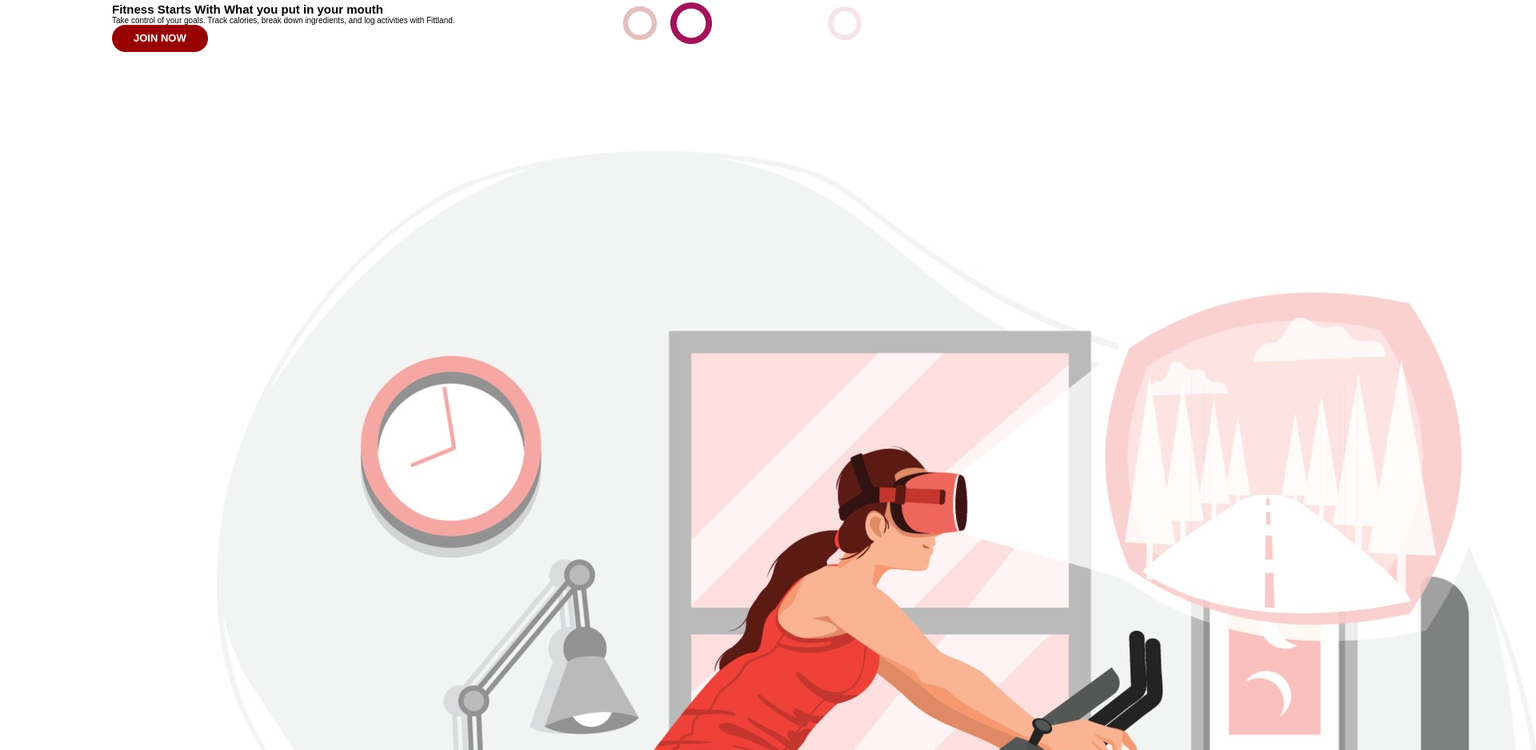
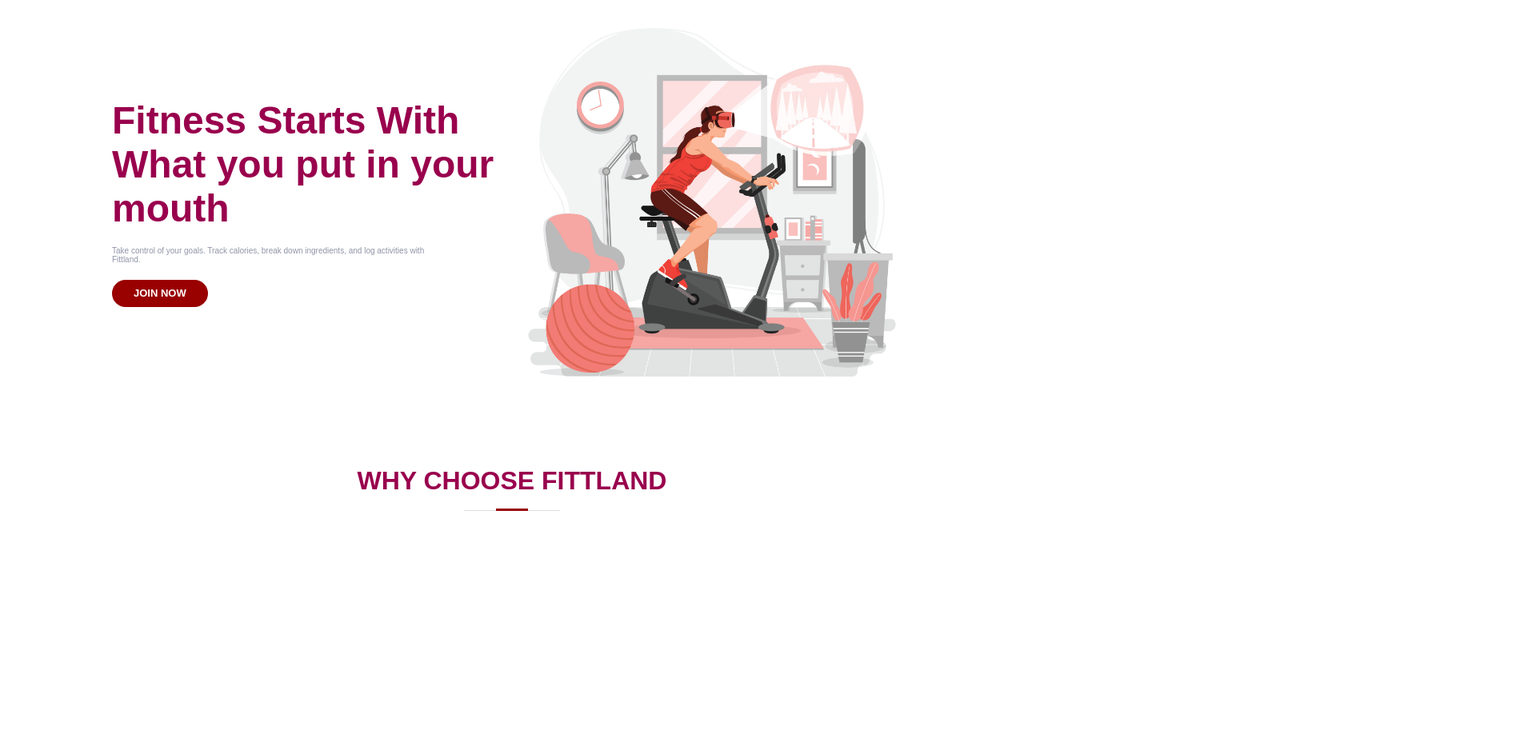
Before and after one commit to charlestakang/fitland_gym_website, a plain HTML site: page index.html in a window 1280 px wide. Shown: the part 259-1197 px from the top of the page at 80% size, 1920 px wide, since content can reach past the window. After the commit the page ends 959 px from the top, so only its background shows below. Drawn offline with Linux system fonts and the light colour scheme; a web font is replaced by a local one.

Commit message:
completed hero and started why select us

```diff
--- a/index.html
+++ b/index.html
@@ -5,7 +5,7 @@
     <meta http-equiv="X-UA-Compatible" content="IE=edge">
     <meta name="viewport" content="width=device-width, initial-scale=1.0">
     <link rel="stylesheet" href="style.css">
-   <link rel="shortcut icon" href="/images/favicon.png" type="image/x-icon">
+    <link rel="shortcut icon" href="/images/favicon.png" type="image/x-icon">
     <title>FitLand Gym</title>
 </head>
 <body class="index-body">
@@ -51,6 +51,15 @@
                 </div>
             </div>
         </section>
+
+        <!-- Why Choose us section -->
+        <section>
+            <div class="max-width">
+                <div class="section-title">
+                    <h2>Why Choose Fittland</h2>
+                </div>
+            </div>
+        </section>
     </main>
 </body>
 </html>
--- a/style.css
+++ b/style.css
@@ -1,16 +1,16 @@
 @import url('https://fonts.googleapis.com/css2?family=Be+Vietnam:wght@400;500;700&display=swap');
 
 /* General setup */
-:root{
+:root {
     --dark-red: #990000;
     --purple: #99004d;
     --dark-grayish-blue: #9095a7;
-    --very-dark-blue: rgb(29,30,37);
+    --very-dark-blue: rgb(29, 30, 37);
     --very-pale-red: #ffefeb;
     --very-light-gray: #fafafa;
 }
 
-*{
+* {
     padding: 0;
     margin: 0;
     font-family: 'Be Vietnam', sans-serif;
@@ -18,12 +18,12 @@
     list-style: none;
 }
 
-html{
+html {
     overflow-x: hidden;
     font-size: 10px;
 }
 
-.index-body{
+.index-body {
     background-color: #fff;
     background-image: url(/images/patternpad.svg);
     background-repeat: no-repeat;
@@ -31,25 +31,29 @@
     background-position: 90% 0%;
 }
 
-.max-width{
+.max-width {
     max-width: 1000px;
     margin: 0 auto;
     padding-top: 20px;
 }
 
-header{
+header {
     width: 100%;
     padding: 10px 0;
 }
 
-header .nav-wrapper{
+header .nav-wrapper {
     display: flex;
     align-items: center;
     justify-content: space-between;
     text-align: center;
 }
 
-nav a{
+p {
+    color: var(--dark-grayish-blue);
+}
+
+nav a {
     text-decoration: none;
     color: var(--purple);
     font-weight: 600;
@@ -58,7 +62,7 @@
 }
 
 .btn-join-now a,
-.btn-join-now-b a{
+.btn-join-now-b a {
     background: var(--dark-red);
     color: #fff;
     border-radius: 20px;
@@ -69,12 +73,89 @@
     text-transform: uppercase;
     font-weight: 600;
     white-space: nowrap;
+    transition: .3s;
 
 }
 
-.btn-join-now a:hover{
+.btn-join-now a:hover,
+.btn-join-now-b a:hover {
     background: #ff4b4b;
     border: 2px solid #ff4b4b;
     color: #fff;
 
 }
+
+.hero {
+    display: flex;
+    justify-content: center;
+    align-items: center;
+}
+
+.hero-image img {
+    width: 100%;
+}
+
+.hero-text h1 {
+    color: var(--purple);
+    font-weight: 700;
+    font-size: 4.8rem;
+    line-height: 55px;
+    margin-bottom: 20px;
+
+}
+
+.hero-text {
+    width: 50%;
+}
+
+.hero-text p {
+    font-weight: 500;
+    margin-bottom: 20px;
+    padding-right: 100px;
+}
+
+.hero-image {
+    display: flex;
+    align-items: center;
+    justify-content: center;
+    width: 50%;
+}
+
+/* ========================== Why Choose us ============================= */
+.section-title {
+    text-align: center;
+    padding-bottom: 40px;
+    padding-top: 60px;
+}
+
+.section-title h2 {
+    font-size: 3.2rem;
+    font-weight: 600;
+    text-transform: uppercase;
+    margin-bottom: 20px;
+    padding-bottom: 20px;
+    color: var(--purple);
+    position: relative;
+}
+
+.section-title h2::before {
+    content: '';
+    position: absolute;
+    left: calc(50% - 60px);
+    bottom: 1px;
+    display: block;
+    width: 12rem;
+    height: .1rem;
+    background: #ddd;
+}
+
+.section-title h2::after{
+    content: '';
+    position: absolute;
+    left: calc(50% - 20px);
+    display: block;
+    width: 40px;
+    height: 3px;
+    background-color: var(--dark-red);
+    bottom: 1px;
+}
```
